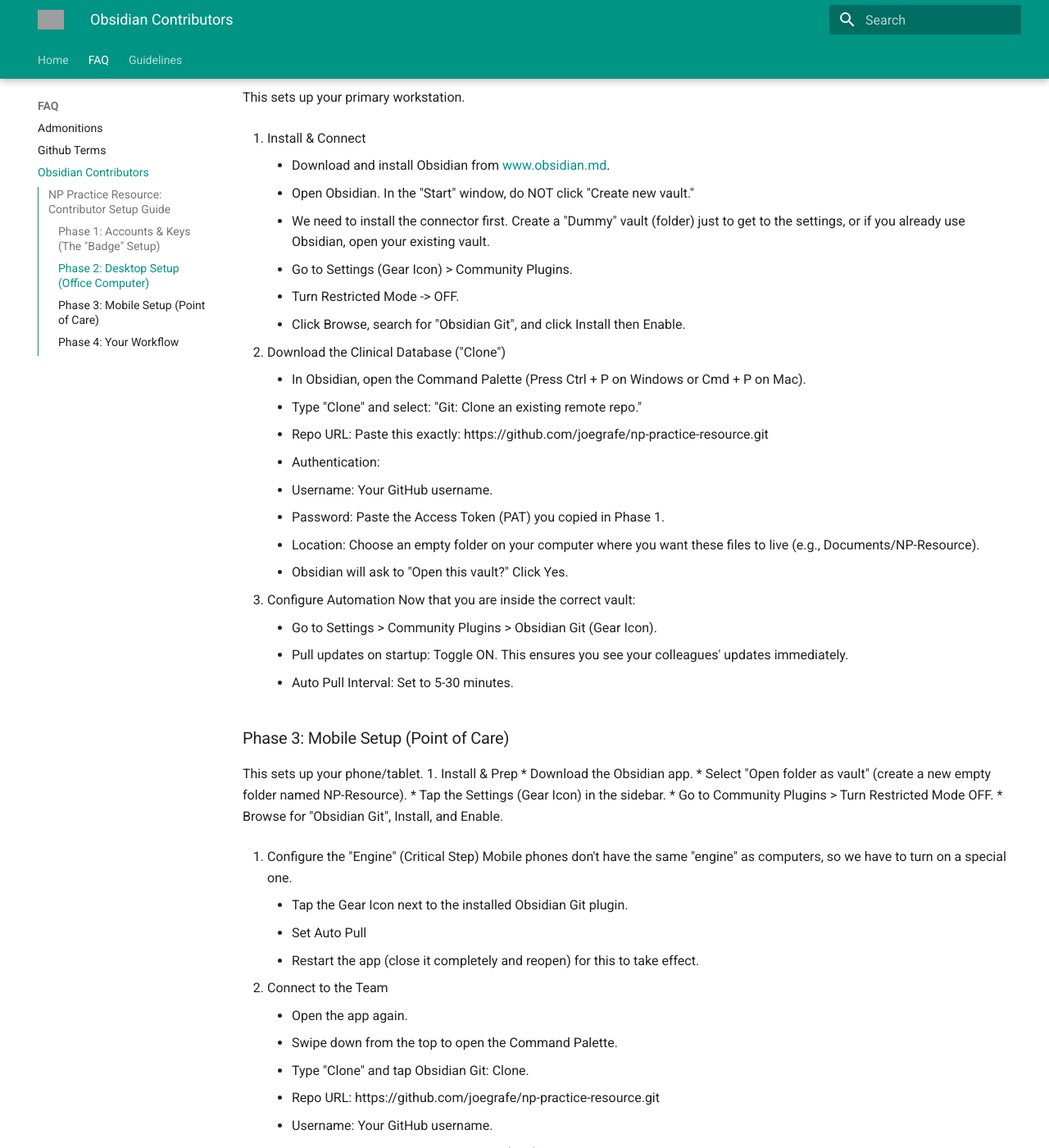
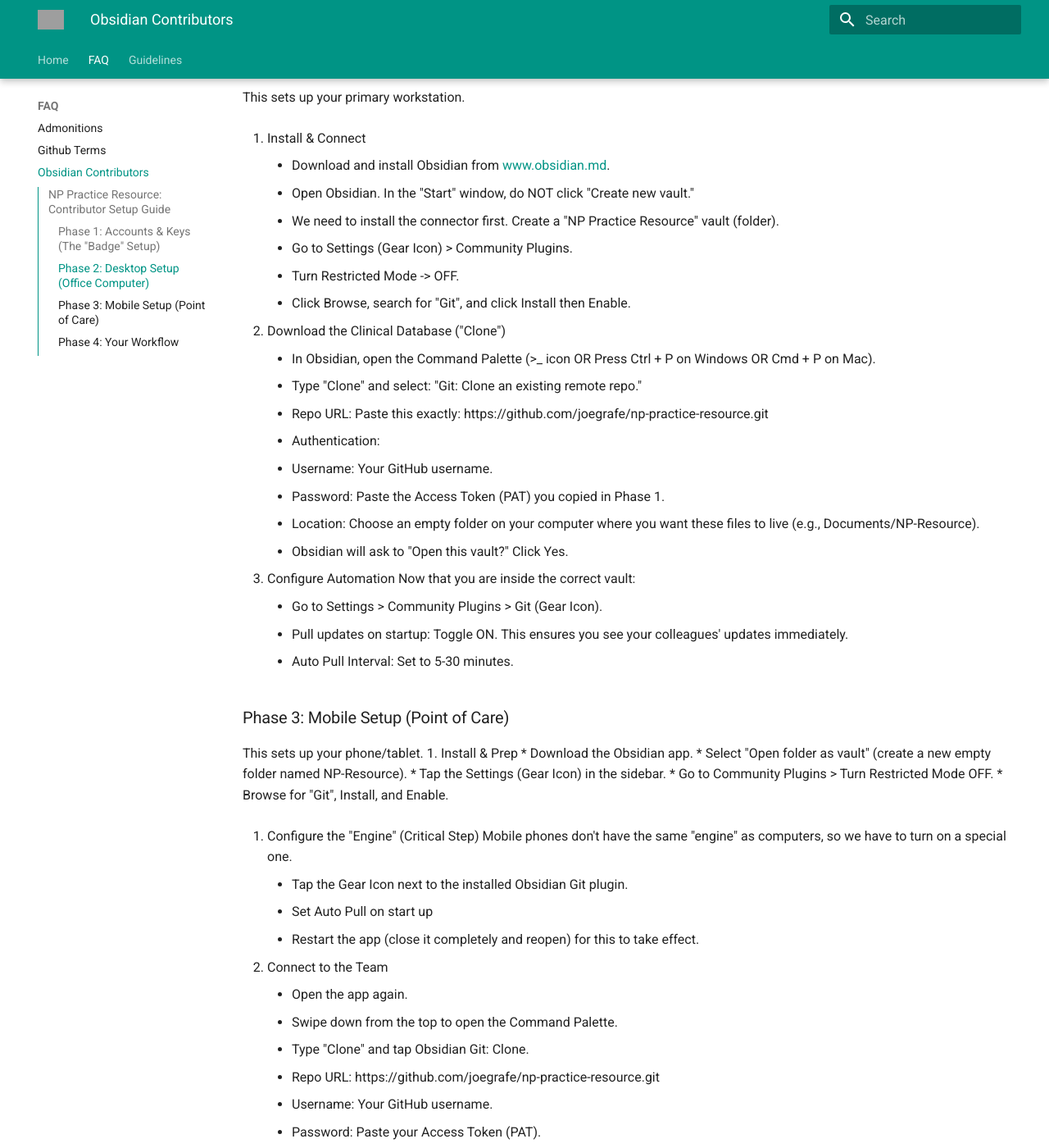
Before and after one commit to joegrafe/np-practice-resource, an MkDocs documentation site: the page built from docs/FAQ/Obsidian Contributors.md, in a window 1280 px wide and 1400 px high, scrolled down 957 px. Shown: the whole window at 82% size. Built offline with MkDocs 1.6.1 and Material for MkDocs 9.7.7, drawn with Linux system fonts in a browser that asks for light colours; grey boxes are pictures that could not be loaded.

Commit message:
2026-02-02 23:34:34__1_M docs/FAQ/Obsidian Contributors.md

```diff
--- a/docs/FAQ/Obsidian Contributors.md
+++ b/docs/FAQ/Obsidian Contributors.md
@@ -29,13 +29,13 @@
 1. Install & Connect
 	 * Download and install Obsidian from [www.obsidian.md](www.obsidian.md).
 	 * Open Obsidian. In the "Start" window, do NOT click "Create new vault."
-	 * We need to install the connector first. Create a "Dummy" vault (folder) just to get to the settings, or if you already use Obsidian, open your existing vault.
+	 * We need to install the connector first. Create a "NP Practice Resource" vault (folder).
 	 * Go to Settings (Gear Icon) > Community Plugins.
 	 * Turn Restricted Mode -> OFF.
-	 * Click Browse, search for "Obsidian Git", and click Install then Enable.
+	 * Click Browse, search for "Git", and click Install then Enable.
 
 2. Download the Clinical Database ("Clone")
-	 * In Obsidian, open the Command Palette (Press Ctrl + P on Windows or Cmd + P on Mac).
+	 * In Obsidian, open the Command Palette (>_ icon OR Press Ctrl + P on Windows OR Cmd + P on Mac).
 	 * Type "Clone" and select: "Git: Clone an existing remote repo."
 	 * Repo URL: Paste this exactly:
 	   https://github.com/joegrafe/np-practice-resource.git
@@ -47,7 +47,7 @@
 
 3. Configure Automation
 	Now that you are inside the correct vault:
-	 * Go to Settings > Community Plugins > Obsidian Git (Gear Icon).
+	 * Go to Settings > Community Plugins > Git (Gear Icon).
 	 * Pull updates on startup: Toggle ON. This ensures you see your colleagues' updates immediately.
 	 * Auto Pull Interval: Set to 5-30 minutes.
 
@@ -58,12 +58,12 @@
 	 * Select "Open folder as vault" (create a new empty folder named NP-Resource).
 	 * Tap the Settings (Gear Icon) in the sidebar.
 	 * Go to Community Plugins > Turn Restricted Mode OFF.
-	 * Browse for "Obsidian Git", Install, and Enable.
+	 * Browse for "Git", Install, and Enable.
 
 2. Configure the "Engine" (Critical Step)
 	Mobile phones don't have the same "engine" as computers, so we have to turn on a special one.
 	 * Tap the Gear Icon next to the installed Obsidian Git plugin.
-	 * Set Auto Pull
+	 * Set Auto Pull on start up
 	 * Restart the app (close it completely and reopen) for this to take effect.
 
 3. Connect to the Team
```
